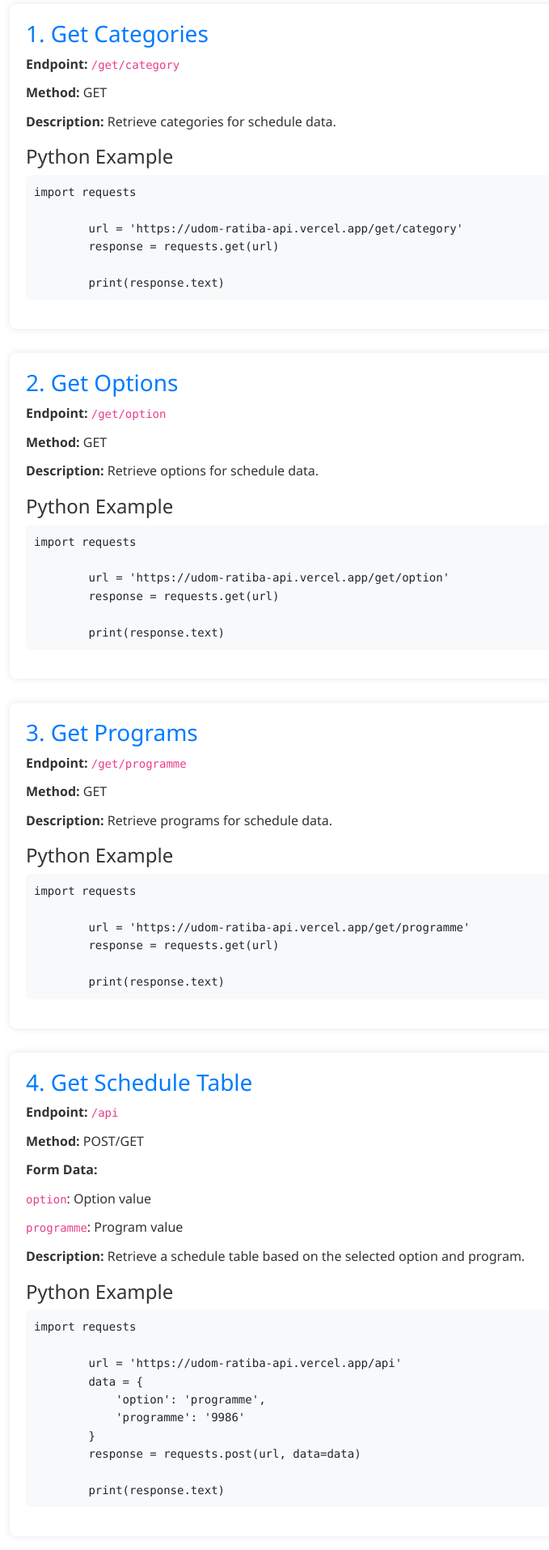
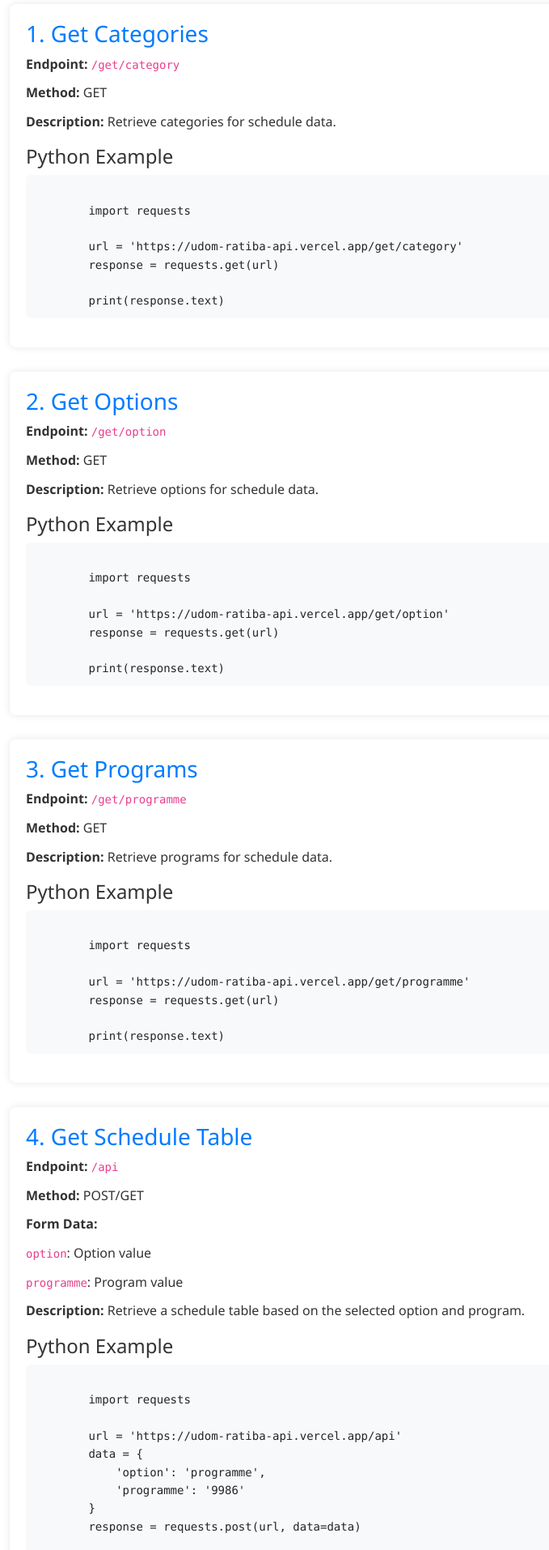
Before and after one commit to isaka-james/UDOM-RATIBA-API, a Python web app: template api/templates/index.html in a window 1280 px wide. Shown: the part 433-2347 px from the top of the page at 81% size, without its empty margins (88-767 px from the left). Run offline with Jinja, Linux system fonts and the light colour scheme; the template is opened without the code that fills it, so the values that code supplies are empty; some libraries are stand-ins or nearby versions.

Commit message:
web making 0.96

```diff
--- a/api/templates/index.html
+++ b/api/templates/index.html
@@ -97,7 +97,8 @@
                     <li><strong>Description:</strong> Retrieve categories for schedule data.</li>
                 </ul>
                 <h4>Python Example</h4>
-                <pre><code>import requests
+                <pre><code>
+        import requests
 
         url = 'https://udom-ratiba-api.vercel.app/get/category'
         response = requests.get(url)
@@ -113,7 +114,8 @@
                     <li><strong>Description:</strong> Retrieve options for schedule data.</li>
                 </ul>
                 <h4>Python Example</h4>
-                <pre><code>import requests
+                <pre><code>
+        import requests
 
         url = 'https://udom-ratiba-api.vercel.app/get/option'
         response = requests.get(url)
@@ -129,7 +131,8 @@
                     <li><strong>Description:</strong> Retrieve programs for schedule data.</li>
                 </ul>
                 <h4>Python Example</h4>
-                <pre><code>import requests
+                <pre><code>
+        import requests
 
         url = 'https://udom-ratiba-api.vercel.app/get/programme'
         response = requests.get(url)
@@ -150,7 +153,8 @@
                     <li><strong>Description:</strong> Retrieve a schedule table based on the selected option and program.</li>
                 </ul>
                 <h4>Python Example</h4>
-                <pre><code>import requests
+                <pre><code>
+        import requests
 
         url = 'https://udom-ratiba-api.vercel.app/api'
         data = {
@@ -168,20 +172,6 @@
 
 
 
-        <section>
-            <h3>4. Get Schedule Table</h3>
-            <ul>
-                <li><strong>Endpoint:</strong> <code>/api</code></li>
-                <li><strong>Method:</strong> POST/GET</li>
-                <li><strong>Form Data:</strong>
-                    <ul>
-                        <li><code>option</code>: Option value</li>
-                        <li><code>programme</code>: Program value</li>
-                    </ul>
-                </li>
-                <li><strong>Description:</strong> Retrieve a schedule table based on the selected option and program.</li>
-            </ul>
-        </section>
 
 
 
@@ -189,7 +179,7 @@
 <!-- ... Previous HTML code ... -->
 
 <section class="container">
-    <h2>How to Use</h2>
+    <h2>How to Use? </h2>
     <p>Developers can integrate this API into their applications to access Udom Ratiba schedule data for various purposes, including but not limited to:</p>
     <ul>
         <li>Building schedule management applications</li>
@@ -197,7 +187,8 @@
         <li>Developing customized schedule widgets for websites</li>
     </ul>
     <p>Developers can send a request using the following example:</p>
-    <pre><code>import requests
+    <pre><code>
+import requests
 
 url = 'https://udom-ratiba-api.vercel.app/api'
 
```
